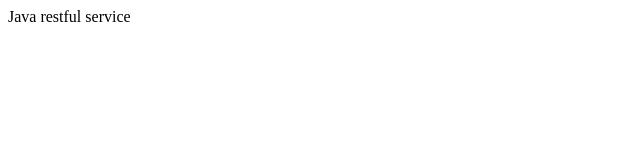
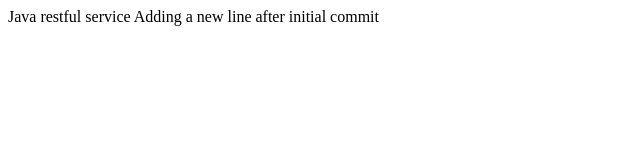
Before and after one commit to stratulatn/myNicusor-repo, a plain HTML site: page WebContent/index.html in a window 1280 px wide. Shown: the whole page, without its empty margins (0-640 px from the left). Drawn offline with Linux system fonts and the light colour scheme.

Commit message:
more changes to index file

```diff
--- a/WebContent/index.html
+++ b/WebContent/index.html
@@ -6,5 +6,7 @@
 </head>
 <body>
 Java restful service
+
+Adding a new line after initial commit
 </body>
 </html>
```
